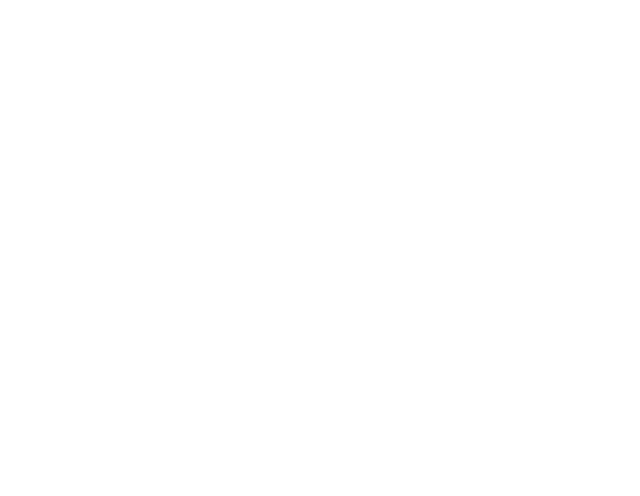
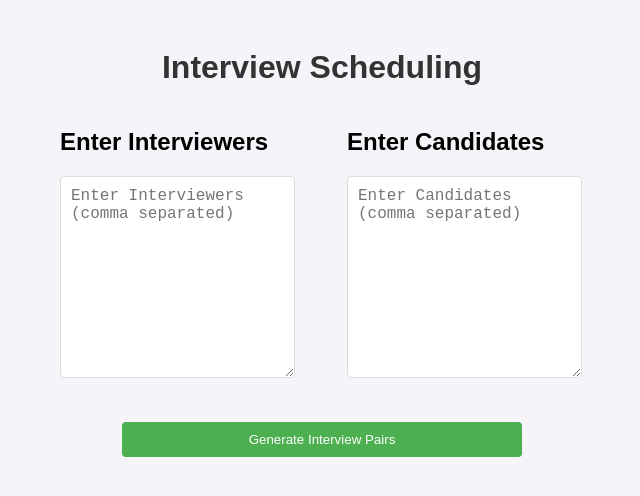
Before and after one commit to Greenfield-Taster/algorithms-and-data-structure-univer, a React (Create React App) app: page /project-7 in a window 1280 px wide. Before the commit this address had no page. Shown: the top 496 px of the page, without its empty margins (318-958 px from the left). Built offline with nearby package versions, Linux system fonts and the light colour scheme.

Commit message:
Add project 7

```diff
--- a/package.json
+++ b/package.json
@@ -6,6 +6,7 @@
     "@testing-library/jest-dom": "^5.17.0",
     "@testing-library/react": "^13.4.0",
     "@testing-library/user-event": "^13.5.0",
+    "cytoscape": "^3.30.4",
     "react": "^18.3.1",
     "react-dom": "^18.3.1",
     "react-router-dom": "^6.26.2",
--- a/src/index.js
+++ b/src/index.js
@@ -8,6 +8,7 @@
 import Project4 from "./projects/project-4/Project4";
 import Project5 from "./projects/project-5/Project5";
 import Project6 from "./projects/project-6/Project6";
+import Project7 from "./projects/project-7/Project7";
 
 const root = ReactDOM.createRoot(document.getElementById("root"));
 root.render(
@@ -21,6 +22,7 @@
         <Route path="/project-4" element={<Project4 />} />
         <Route path="/project-5" element={<Project5 />} />
         <Route path="/project-6" element={<Project6 />} />
+        <Route path="/project-7" element={<Project7 />} />
       </Routes>
     </BrowserRouter>
   </React.StrictMode>
--- /dev/null
+++ b/src/projects/project-7/Project7.css
@@ -0,0 +1,70 @@
+body {
+  font-family: Arial, sans-serif;
+  background-color: #f4f4f9;
+  padding: 20px;
+}
+
+h1 {
+  color: #333;
+  text-align: center;
+}
+
+h3 {
+  color: #444;
+}
+
+input {
+  padding: 8px;
+  margin: 10px;
+  border: 1px solid #ddd;
+  border-radius: 4px;
+}
+
+button {
+  padding: 10px 20px;
+  background-color: #4caf50;
+  color: white;
+  border: none;
+  border-radius: 4px;
+  cursor: pointer;
+}
+
+button:hover {
+  background-color: #45a049;
+}
+
+div {
+  margin-bottom: 20px;
+}
+
+.entering{
+  display: flex;
+  justify-content: center;
+  gap: 50px;
+}
+
+textarea{
+   width: 90%;
+  padding: 10px;
+  font-size: 16px;
+  border-radius: 4px;
+  border: 1px solid #ddd;
+  resize: vertical;
+}
+
+.buttonBlock{
+  display: flex;
+  justify-content: center;
+  align-items: center;
+}
+
+.buttonBlock button{
+  width: 400px;
+}
+
+.outText{
+  display: flex;
+  flex-direction: column;
+  align-items: center;
+  justify-content: center;
+}
--- /dev/null
+++ b/src/projects/project-7/Project7.jsx
@@ -0,0 +1,104 @@
+import React, { useState } from "react";
+import './Project7.css'
+
+const InterviewScheduler = () => {
+  const [interviewers, setInterviewers] = useState([]);
+  const [candidates, setCandidates] = useState([]);
+  const [interviewPairs, setInterviewPairs] = useState([]);
+  const [maxInterviews, setMaxInterviews] = useState(0);
+
+  const generateRandomPairs = () => {
+    if (candidates.length === 0 || interviewers.length === 0) {
+      alert("Please enter both interviewers and candidates!");
+      return;
+    }
+
+    let availableInterviewers = [...interviewers];
+    const pairs = [];
+
+    candidates.forEach((candidate) => {
+      if (availableInterviewers.length === 0) {
+        availableInterviewers = [...interviewers];
+      }
+      const randomInterviewerIndex = Math.floor(
+        Math.random() * availableInterviewers.length
+      );
+      const interviewer = availableInterviewers[randomInterviewerIndex];
+
+      pairs.push({ candidate, interviewer });
+
+      availableInterviewers.splice(randomInterviewerIndex, 1);
+    });
+
+    setInterviewPairs(pairs);
+    calculateMaxInterviews(pairs);
+  };
+
+  const calculateMaxInterviews = (pairs) => {
+    const uniqueInterviewers = new Set(pairs.map((pair) => pair.interviewer));
+    const uniqueCandidates = new Set(pairs.map((pair) => pair.candidate));
+
+    setMaxInterviews(Math.min(uniqueInterviewers.size, uniqueCandidates.size));
+  };
+
+  return (
+    <div>
+      <h1>Interview Scheduling</h1>
+
+      <div className="entering">
+        <div>
+          <h2>Enter Interviewers</h2>
+          <textarea
+            className="textarea"
+            placeholder="Enter Interviewers (comma separated)"
+            onBlur={(e) =>
+              setInterviewers(
+                e.target.value.split(",").map((item) => item.trim())
+              )
+            }
+            rows={10}
+          />
+        </div>
+        <div>
+          <h2>Enter Candidates</h2>
+          <textarea
+            className="textarea"
+            placeholder="Enter Candidates (comma separated)"
+            onBlur={(e) =>
+              setCandidates(
+                e.target.value.split(",").map((item) => item.trim())
+              )
+            }
+            rows={10}
+          />
+        </div>
+      </div>
+
+      <div className="buttonBlock">
+        <button onClick={generateRandomPairs}>Generate Interview Pairs</button>
+      </div>
+      <div className="outText">
+        {interviewPairs.length > 0 && (
+          <div>
+            <h2>Generated Interview Pairs</h2>
+            <ul>
+              {interviewPairs.map((pair, index) => (
+                <li key={index}>
+                  Interviewer: {pair.interviewer} - Candidate: {pair.candidate}
+                </li>
+              ))}
+            </ul>
+          </div>
+        )}
+
+        {maxInterviews > 0 && (
+          <div>
+            <h2>Maximal Number of Interviews: {maxInterviews}</h2>
+          </div>
+        )}
+      </div>
+    </div>
+  );
+};
+
+export default InterviewScheduler;
```
Also changed, not shown: 1 other file (tests, documents, lock files or other folders).
